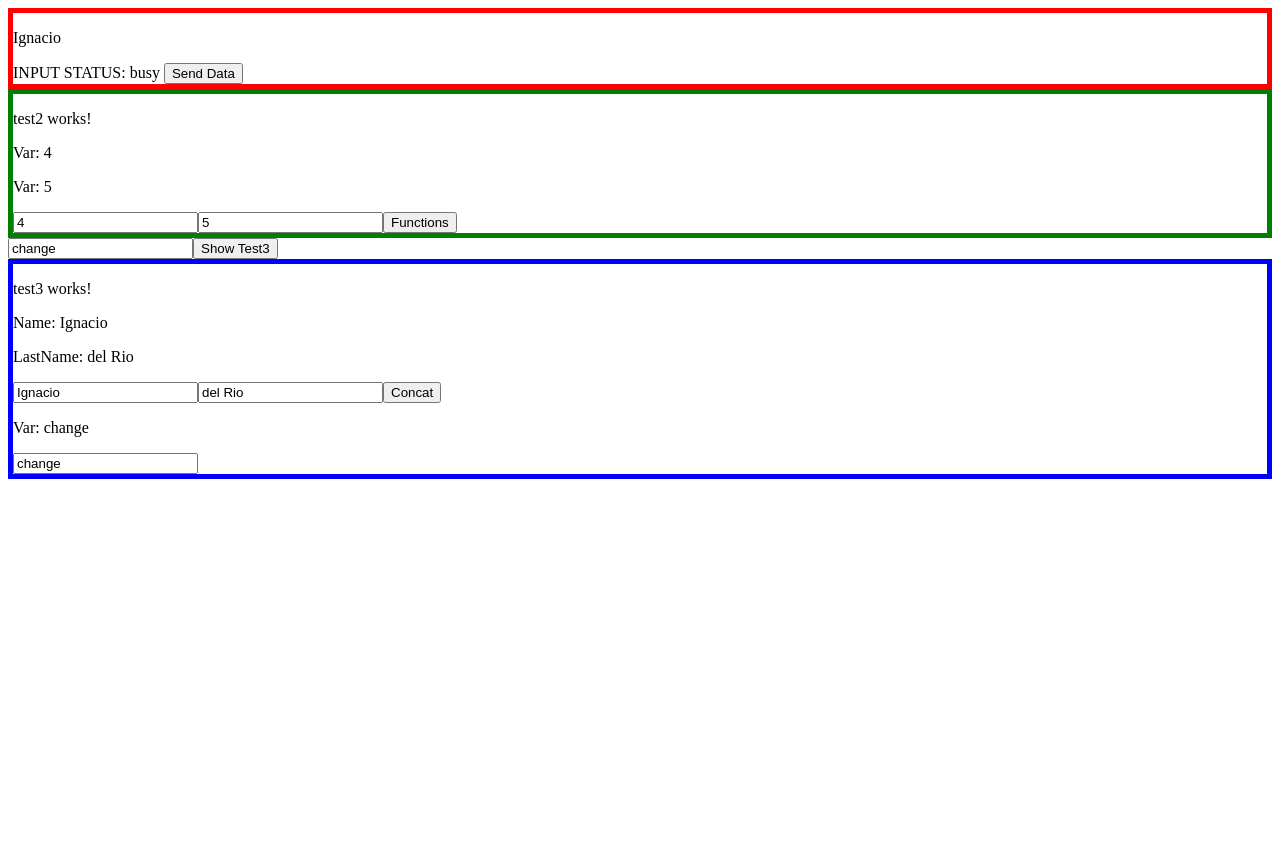
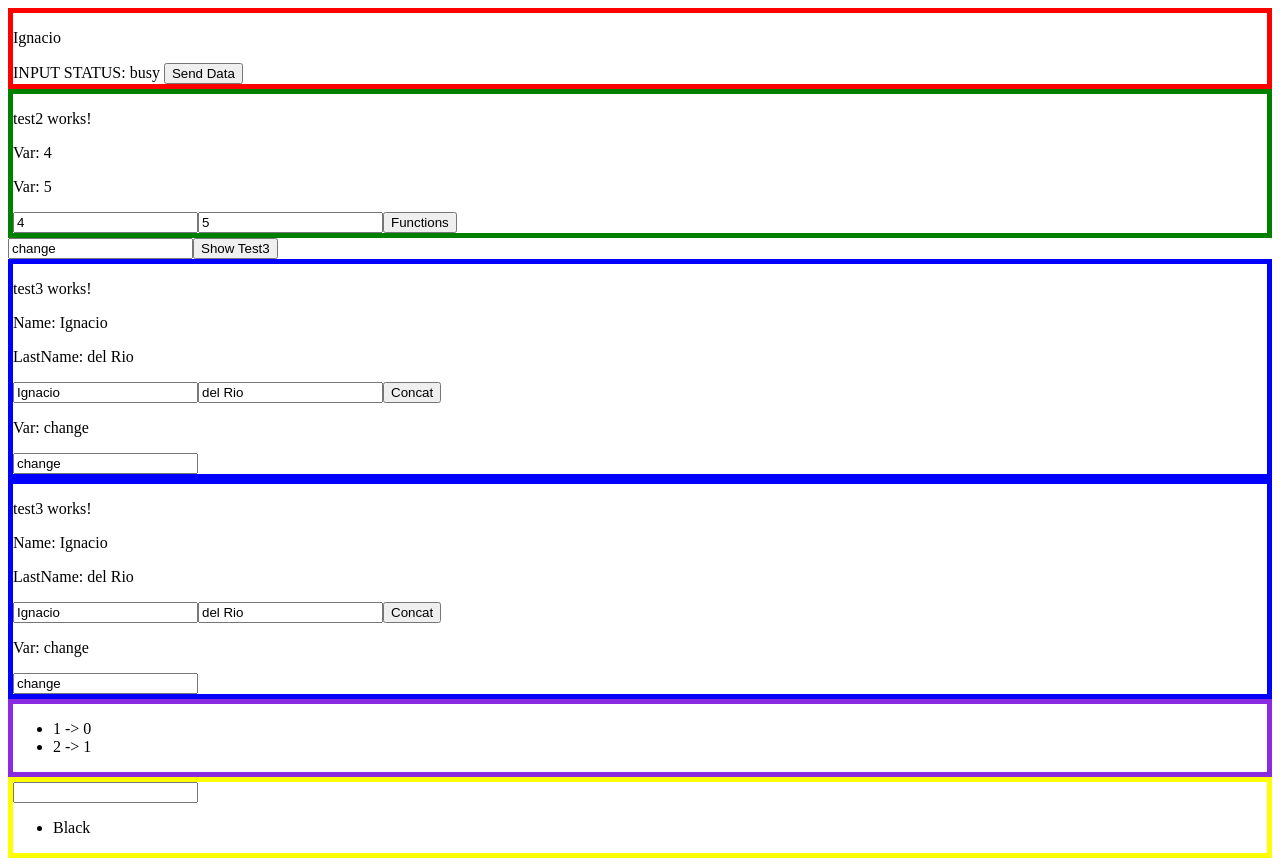
Before and after one commit to IDRZ0/Angular, an Angular app: page / in a window 1280 px wide. Before the commit the page ends 800 px from the top, so only its background shows below. Built offline with nearby package versions, Linux system fonts and the light colour scheme.

Commit message:
11/08/21 ngIf ngFor ngSwitch

```diff
--- a/src/app/app.component.html
+++ b/src/app/app.component.html
@@ -9,3 +9,22 @@
         <test3 [myvar]="varCh"></test3>
     </div>
 </div>
+<div [hidden]="!varBool">
+    <test3 [myvar]="varCh"></test3>
+</div>
+<div style="border: 5px blueviolet solid;">
+    <ul>
+        <li *ngFor="let item of [1,2]; let i = index">
+            {{item}} -> {{i}}
+        </li>
+    </ul>
+</div>
+<div style="border: 5px yellow solid;">
+    <input type="text" [(ngModel)]="color">
+    <ul [ngSwitch]="color">
+        <li *ngSwitchCase="'red'">red</li>
+        <li *ngSwitchCase="'yellow'">yellow</li>
+        <li *ngSwitchCase="'green'">green</li>
+        <li *ngSwitchDefault>Black</li>
+    </ul>
+</div>
--- a/src/app/app.component.ts
+++ b/src/app/app.component.ts
@@ -10,6 +10,7 @@ export class AppComponent {
   myStatus = "busy";
   varCh = "change";
   varBool = true;
+  color: string = "";
 
   constructor() {
     const testMap = [1, 2, 3, 4, 5, 6].map(item => item * 2);
```
